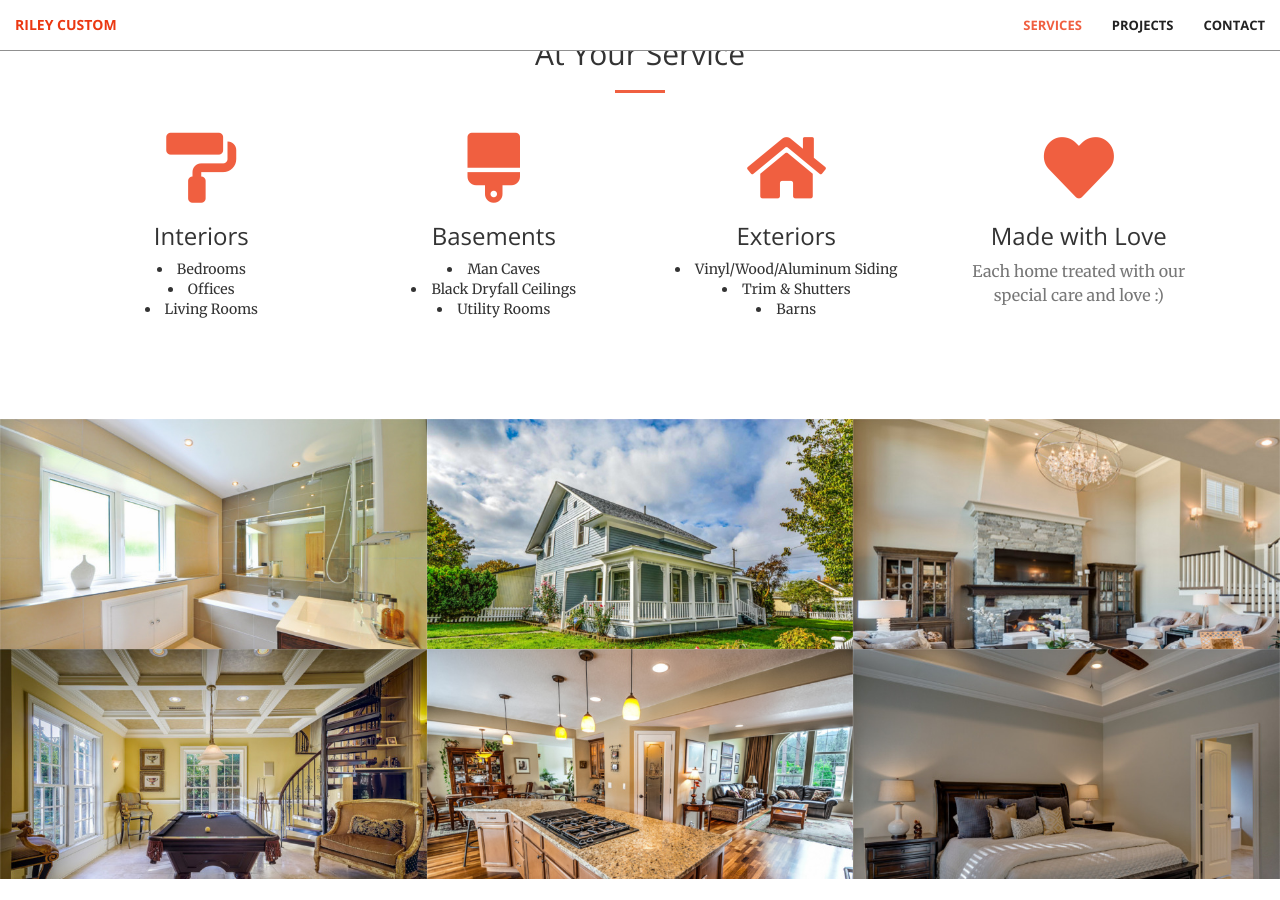
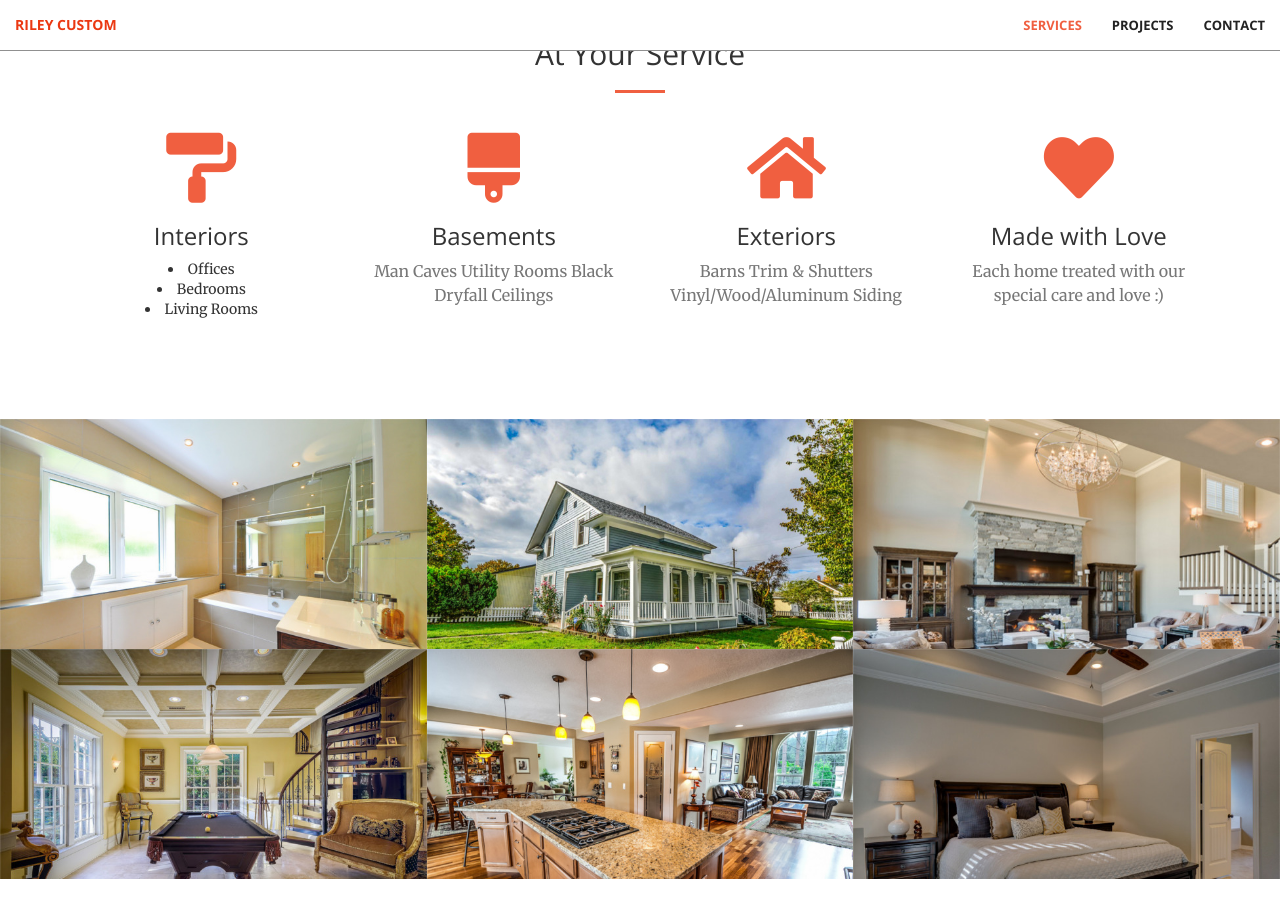
Before and after one commit to onchino/Riley-Custom-Painting, a Jekyll site: the page built from index.html, in a window 1280 px wide and 900 px high, scrolled down 1357 px. Built offline with Jekyll 4.4.1, drawn with Linux system fonts in a browser that asks for light colours; nearby versions of some CDN libraries.

```diff
--- a/_includes/services.html
+++ b/_includes/services.html
@@ -14,9 +14,8 @@
                     <i class="fas fa-paint-roller fa-5x wow bounceIn text-primary"></i>
                     <h3>Interiors</h3>
                     <p class="text-muted">
-
+                        <li>Offices</li>
                         <li>Bedrooms</li>
-                        <li>Offices</li>
                         <li>Living Rooms</li>
                     </p>
                 </div>
@@ -26,10 +25,9 @@
                     <i class="fas fa-brush fa-5x wow bounceIn text-primary"></i>
                     <h3>Basements</h3>
                     <p class="text-muted">
-
-                        <li>Man Caves</li>
-                        <li>Black Dryfall Ceilings</li>
-                        <li>Utility Rooms</li>
+                        Man Caves
+                        Utility Rooms
+                        Black Dryfall Ceilings
                     </p>
                     </p>
                 </div>
@@ -39,10 +37,9 @@
                     <i class="fas fa-home fa-5x wow bounceIn text-primary"></i>
                     <h3>Exteriors</h3>
                     <p class="text-muted">
-
-                        <li>Vinyl/Wood/Aluminum Siding</li>
-                        <li>Trim & Shutters</li>
-                        <li>Barns</li>
+                        Barns
+                        Trim & Shutters
+                        Vinyl/Wood/Aluminum Siding
                     </p></p>
                 </div>
             </div>
```
